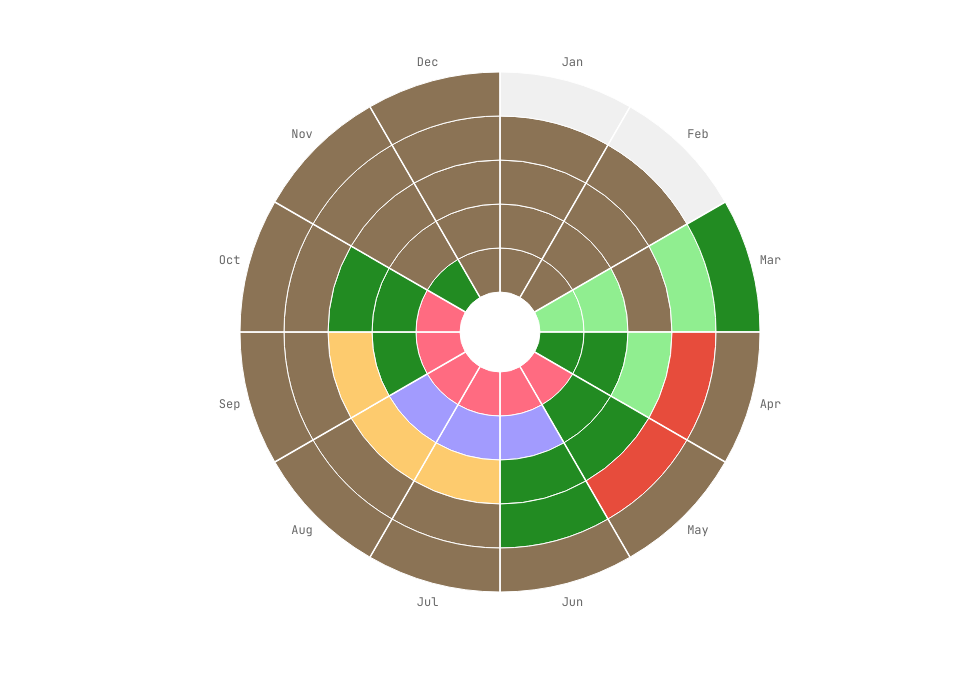
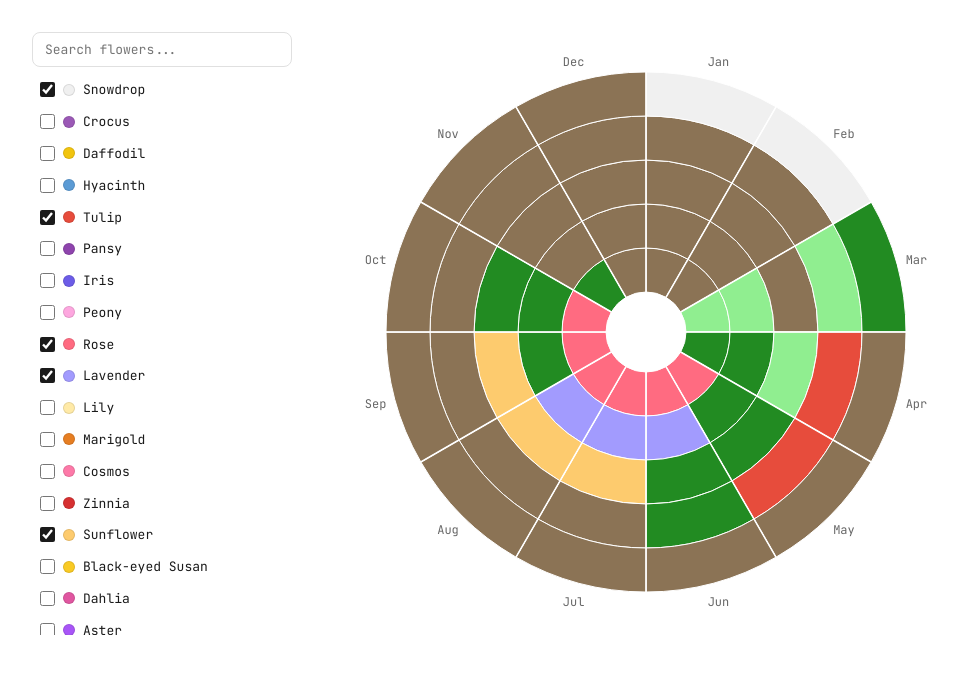
Before and after one commit to jpesce/le-jardin-radial, a React (Vite) app: page / in a window 1280 px wide. Shown: the top 674 px of the page, without its empty margins (140-1098 px from the left). Built offline with nearby package versions, Linux system fonts and the light colour scheme.

Commit message:
feat: add sidebar with flower selection and search
- Add FlowerList component with checkbox selection
- Add search/filter input to quickly find flowers
- Show bloom color swatch next to each flower name
- Wire sidebar to chart via selectedIds state
- Layout sidebar + chart side by side

```diff
--- a/src/App.css
+++ b/src/App.css
@@ -1,6 +1,14 @@
 .app {
   display: flex;
-  flex-direction: column;
-  align-items: center;
+  gap: 2rem;
   padding: 2rem;
+  max-width: 1000px;
+  margin: 0 auto;
 }
+
+.chart-area {
+  flex: 1;
+  display: flex;
+  justify-content: center;
+  align-items: flex-start;
+}
--- a/src/App.jsx
+++ b/src/App.jsx
@@ -1,5 +1,6 @@
-import { useState } from "react";
+import { useState, useCallback } from "react";
 import RadialChart from "./components/RadialChart.jsx";
+import FlowerList from "./components/FlowerList.jsx";
 import { flowers } from "./data/flowers.js";
 import "./App.css";
 
@@ -8,13 +9,22 @@ const INITIAL_IDS = ["rose", "lavender", "sunflower", "tulip", "snowdrop"];
 export default function App() {
   const [selectedIds, setSelectedIds] = useState(INITIAL_IDS);
 
+  const handleToggle = useCallback((id) => {
+    setSelectedIds((prev) =>
+      prev.includes(id) ? prev.filter((x) => x !== id) : [...prev, id],
+    );
+  }, []);
+
   const selected = selectedIds
     .map((id) => flowers.find((f) => f.id === id))
     .filter(Boolean);
 
   return (
     <div className="app">
-      <RadialChart flowers={selected} />
+      <FlowerList selectedIds={selectedIds} onToggle={handleToggle} />
+      <main className="chart-area">
+        <RadialChart flowers={selected} />
+      </main>
     </div>
   );
 }
--- /dev/null
+++ b/src/components/FlowerList.css
@@ -0,0 +1,70 @@
+.flower-list {
+  width: 260px;
+  flex-shrink: 0;
+  display: flex;
+  flex-direction: column;
+  gap: 0.5rem;
+}
+
+.flower-search {
+  font-family: inherit;
+  font-size: 13px;
+  padding: 0.5rem 0.75rem;
+  border: 1px solid #e0e0e0;
+  border-radius: 8px;
+  outline: none;
+  transition: border-color 0.15s;
+}
+
+.flower-search:focus {
+  border-color: #999;
+}
+
+.flower-items {
+  list-style: none;
+  overflow-y: auto;
+  max-height: 70vh;
+  display: flex;
+  flex-direction: column;
+  gap: 2px;
+}
+
+.flower-item {
+  border-radius: 6px;
+  transition: background 0.1s;
+}
+
+.flower-item:hover {
+  background: #f5f5f5;
+}
+
+.flower-label {
+  display: flex;
+  align-items: center;
+  gap: 0.5rem;
+  padding: 0.4rem 0.5rem;
+  cursor: pointer;
+  font-size: 13px;
+}
+
+.flower-label input[type="checkbox"] {
+  accent-color: #1a1a1a;
+  width: 15px;
+  height: 15px;
+  border-radius: 4px;
+  cursor: pointer;
+}
+
+.flower-swatch {
+  width: 12px;
+  height: 12px;
+  border-radius: 50%;
+  flex-shrink: 0;
+  border: 1px solid rgba(0, 0, 0, 0.1);
+}
+
+.flower-name {
+  white-space: nowrap;
+  overflow: hidden;
+  text-overflow: ellipsis;
+}
--- /dev/null
+++ b/src/components/FlowerList.jsx
@@ -0,0 +1,44 @@
+import { useState } from "react";
+import { flowers } from "../data/flowers.js";
+import "./FlowerList.css";
+
+export default function FlowerList({ selectedIds, onToggle }) {
+  const [search, setSearch] = useState("");
+
+  const filtered = flowers.filter((f) =>
+    f.name.toLowerCase().includes(search.toLowerCase()),
+  );
+
+  return (
+    <aside className="flower-list">
+      <input
+        type="text"
+        className="flower-search"
+        placeholder="Search flowers..."
+        value={search}
+        onChange={(e) => setSearch(e.target.value)}
+      />
+      <ul className="flower-items">
+        {filtered.map((flower) => {
+          const checked = selectedIds.includes(flower.id);
+          return (
+            <li key={flower.id} className="flower-item">
+              <label className="flower-label">
+                <input
+                  type="checkbox"
+                  checked={checked}
+                  onChange={() => onToggle(flower.id)}
+                />
+                <span
+                  className="flower-swatch"
+                  style={{ background: flower.colors?.blooming ?? "#E84393" }}
+                />
+                <span className="flower-name">{flower.name}</span>
+              </label>
+            </li>
+          );
+        })}
+      </ul>
+    </aside>
+  );
+}
```
